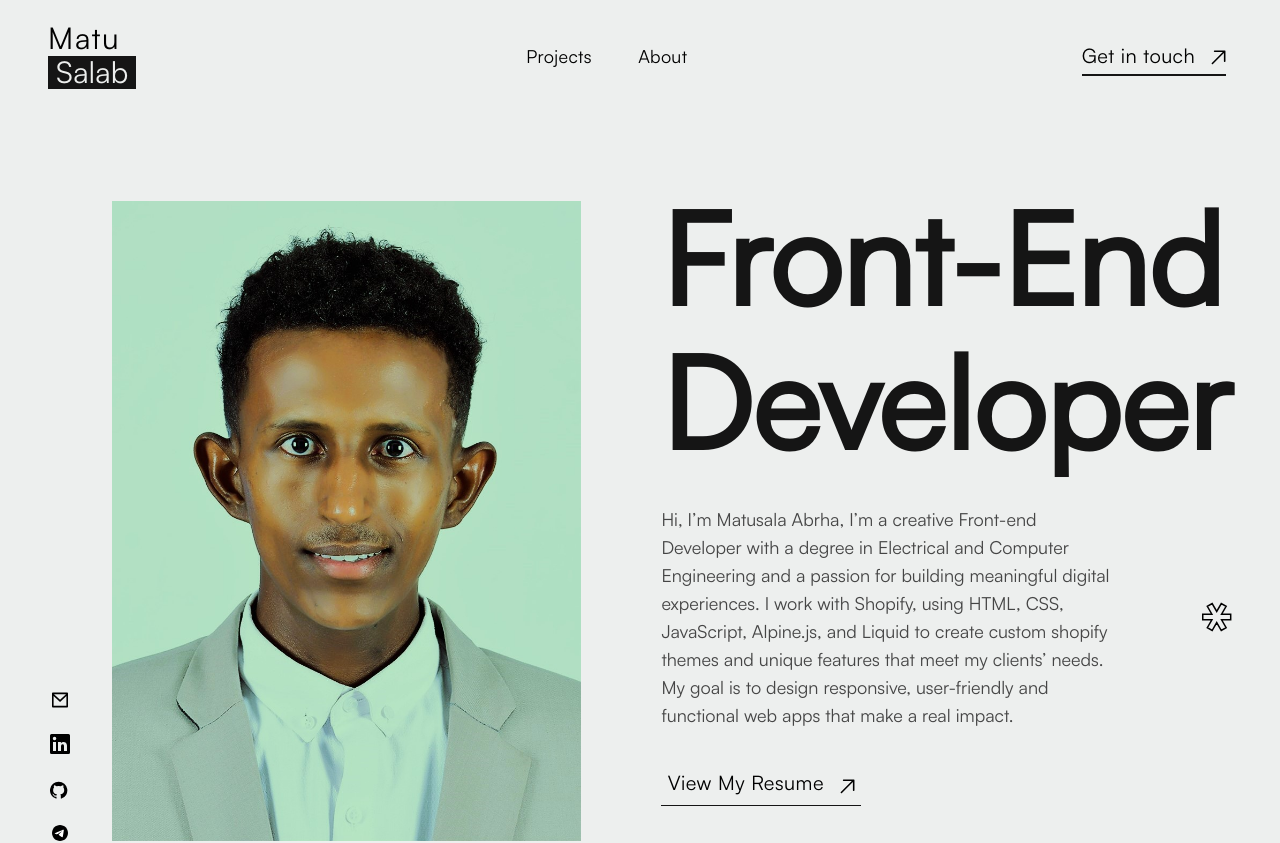
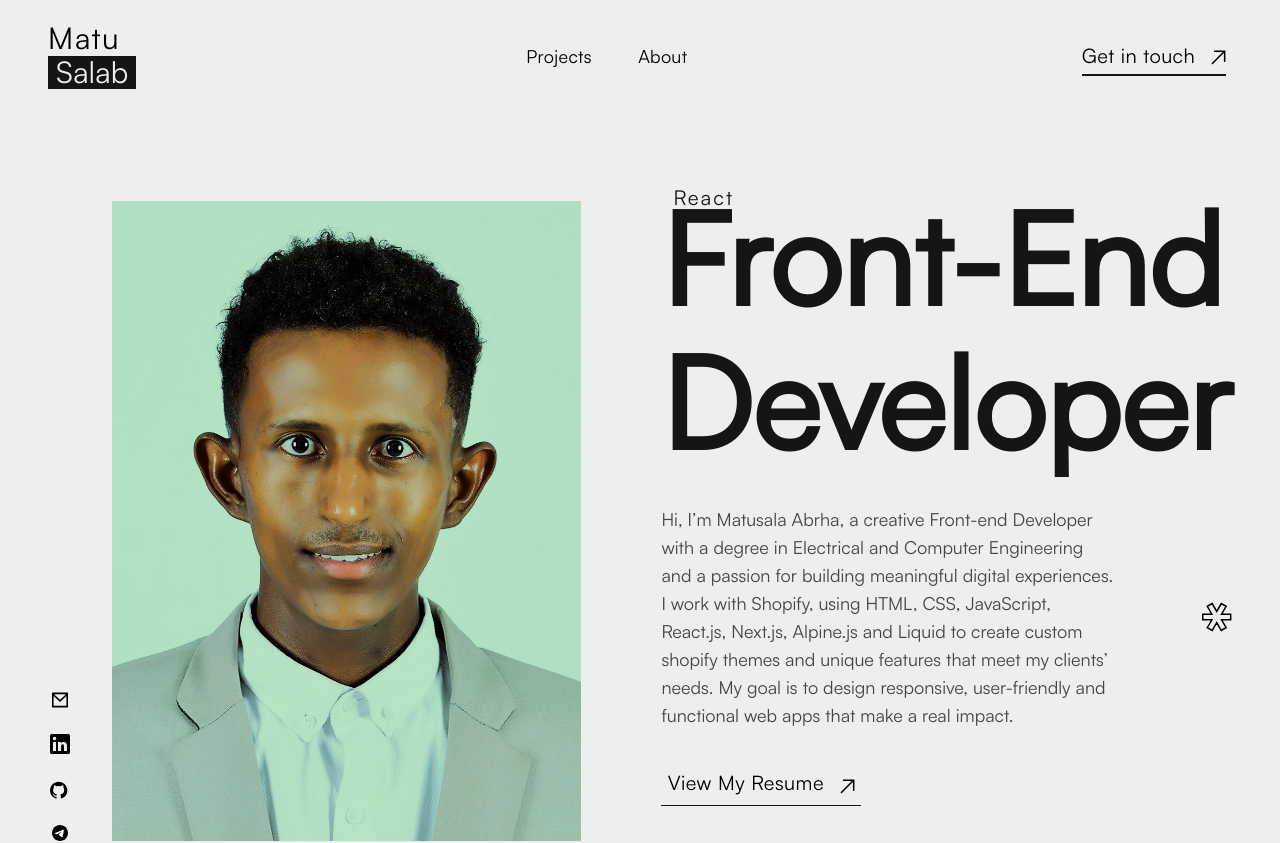
Before and after one commit to matusalab-dev/matusalab.dev, a Next.js app: page / in a window 1280 px wide. Shown: the top 843 px of the page. Built offline with nearby package versions, Linux system fonts and the light colour scheme.

Commit message:
fix typos

```diff
--- a/app/components/HeroSection.tsx
+++ b/app/components/HeroSection.tsx
@@ -21,9 +21,9 @@ const HeroSection = ({
       <div className="sm:col-span-full lg:col-[3/-1] lg:row-[1/-1]">
         <h1 className="text-[3.5rem] leading-none font-bold text-[--color--heading] md:flex md:flex-col md:justify-start md:gap-4 lg:gap-8 xs:text-[17.8vw] md:text-[14vw] lg:text-[10vw] sm:leading-[0.875] ">
           <div className="relative md:flex md:items-start md:justify-start">
-            {/* <span className="inline absolute left-1 -top-[0.12rem] xs:left-2 sm:left-3 sm:-top-3 font-normal text-[2.6vw] xs:text-[2.8vw] sm:text-[2.6vw] lg:text-[1.6vw] tracking-widest">
+            <span className="inline absolute left-1 -top-[0.12rem] xs:left-2 sm:left-3 sm:-top-3 font-normal text-[2.6vw] xs:text-[2.8vw] sm:text-[2.6vw] lg:text-[1.6vw] tracking-widest">
               {headerCopyright.tags[selectedTag]}
-            </span> */}
+            </span>
             {headerCopyright.headline[selectedHeadline]}
           </div>
           {/* <ReactIcons /> */}
--- a/app/constants/header.tsx
+++ b/app/constants/header.tsx
@@ -11,7 +11,7 @@ export const HEADER_COPYRIGHT: HeaderCopyTypes[] = [
     description:
       // "Hi there! I’m Matusala Abrha, a passionate who loves building things with code. As I've grown as a developer, I've dedicated myself to personally developing web applications that meet high standards and provide exceptional user experiences.",
       // "Hi there! I’m Matusala Abrha, an Electrical and Computer Engineering graduate with hands-on experience, I have developed web solutions, such as an e-commerce furniture store. My skills include writing clean, thorough debugging, and writing technical documentation. I excel in collaborating with teams and staying updated with industry trends. My background and experience make me a strong fit for your software development position ",
-      "Hi, I’m Matusala Abrha, I’m a creative Front-end Developer with a degree in Electrical and Computer Engineering and a passion for building meaningful digital experiences. I work with Shopify, using HTML, CSS, JavaScript, Alpine.js, and Liquid to create custom shopify themes and unique features that meet my clients’ needs. My goal is to design responsive, user-friendly and functional web apps that make a real impact.",
+      "Hi, I’m Matusala Abrha, a creative Front-end Developer with a degree in Electrical and Computer Engineering and a passion for building meaningful digital experiences. I work with Shopify, using HTML, CSS, JavaScript, React.js, Next.js, Alpine.js and Liquid to create custom shopify themes and unique features that meet my clients’ needs. My goal is to design responsive, user-friendly and functional web apps that make a real impact.",
   },
   {
     tags: ["React", "Next.js"],
```
